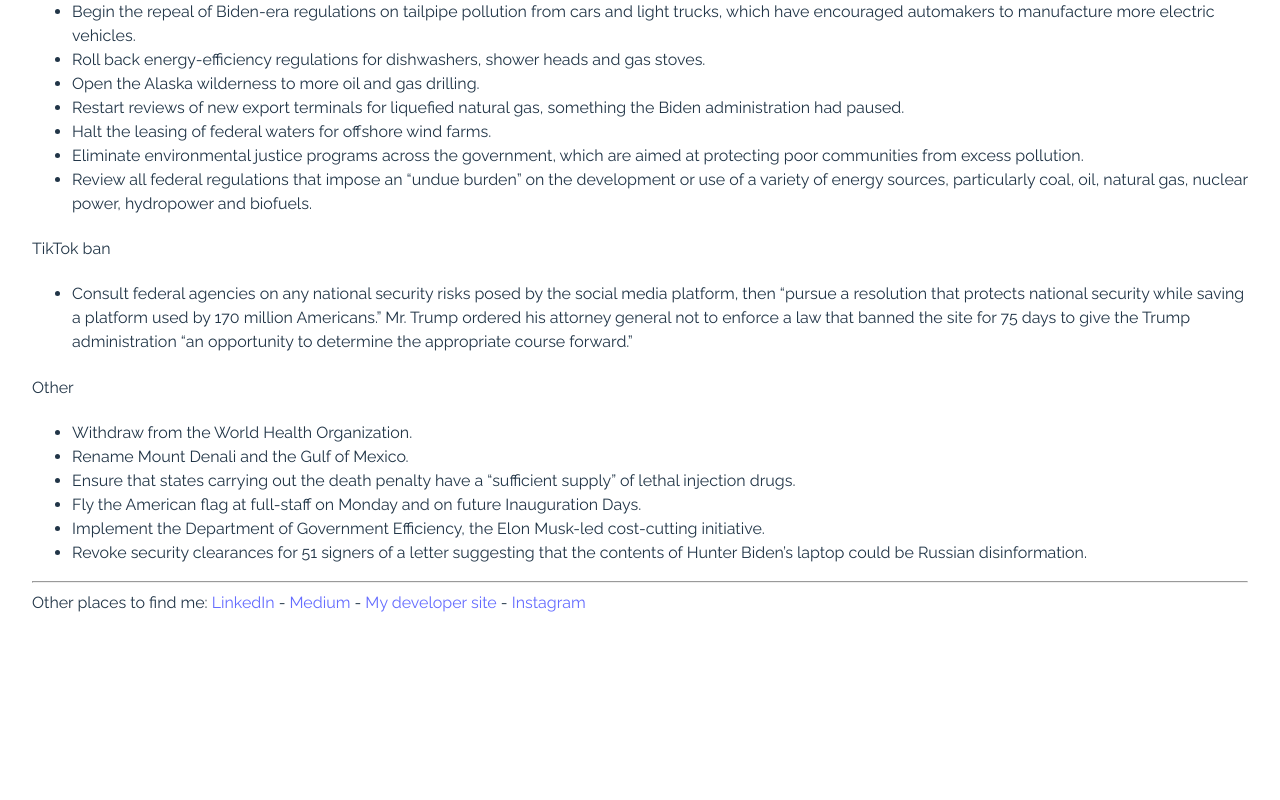
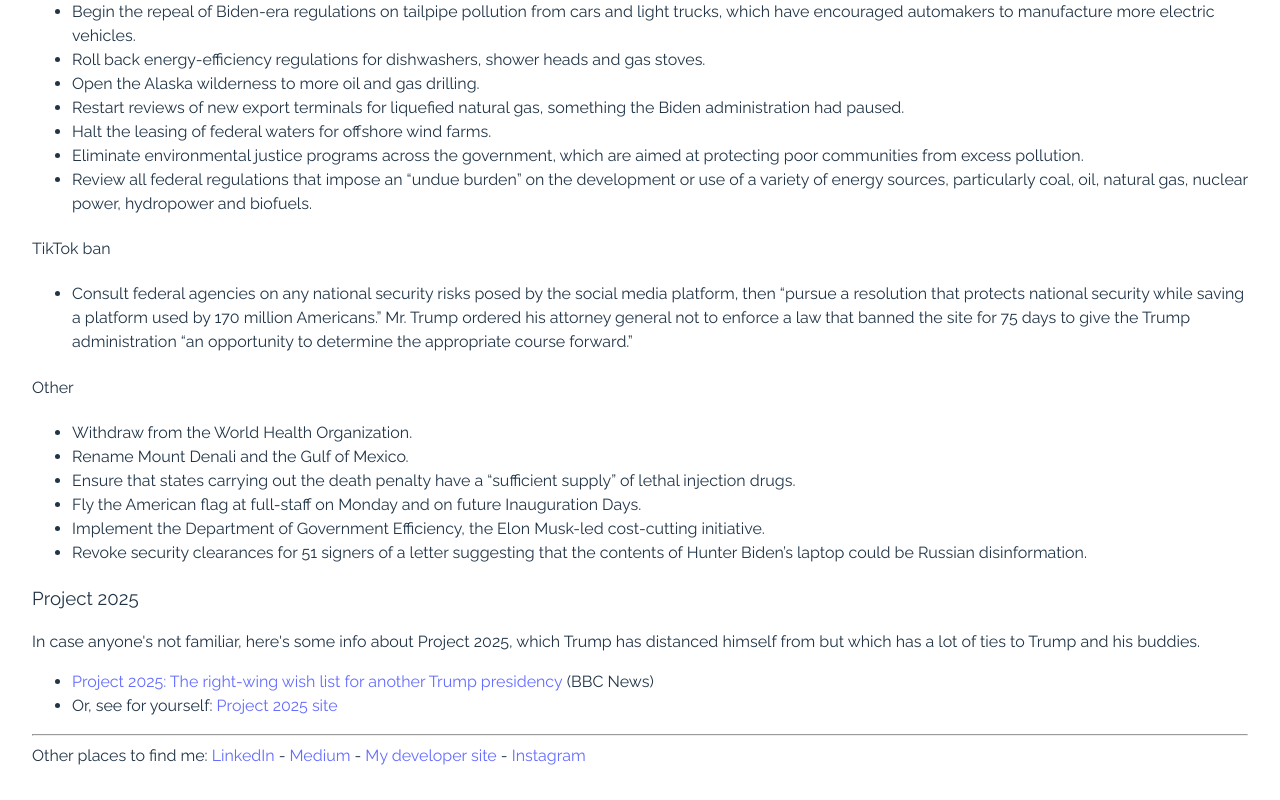
Before and after one commit to bouncingleaf/artweb, a React (Vite) app: page /occupant in a window 1280 px wide. Shown: the part 1933-2733 px from the top of the page. Before the commit the page ends 2580 px from the top, so only its background shows below. Built offline with nearby package versions, Linux system fonts and the light colour scheme.

Commit message:
Add section on Project 2025

```diff
--- a/src/Occupant/Occupant.tsx
+++ b/src/Occupant/Occupant.tsx
@@ -121,6 +121,20 @@
                 <li>Implement the Department of Government Efficiency, the Elon Musk-led cost-cutting initiative.</li>
                 <li>Revoke security clearances for 51 signers of a letter suggesting that the contents of Hunter Biden’s laptop could be Russian disinformation.</li>
             </ul>
+
+            <h3>Project 2025</h3>
+            In case anyone's not familiar, here's some info about Project 2025, which Trump has distanced himself from but which has a lot of ties to Trump and his buddies.
+            <ul>
+                <li>
+                    <Link to="https://www.bbc.com/news/articles/c977njnvq2do">Project 2025: The right-wing wish list for another Trump presidency</Link> (BBC News)
+                </li>
+                <li>
+                    Or, see for yourself: <Link to="https://www.project2025.org/">Project 2025 site</Link>
+                </li>
+
+            </ul>
+
+
         </div>
     </div>
 );
```
